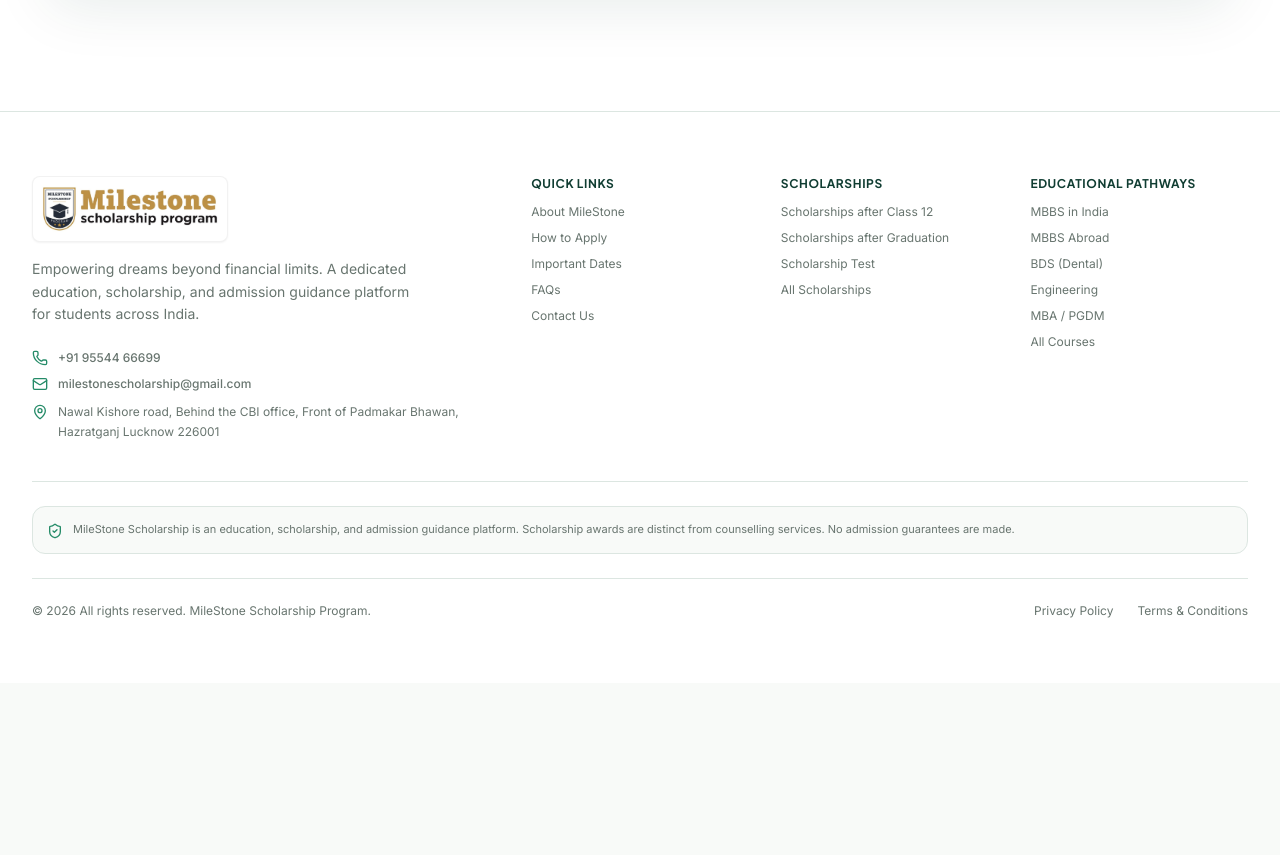
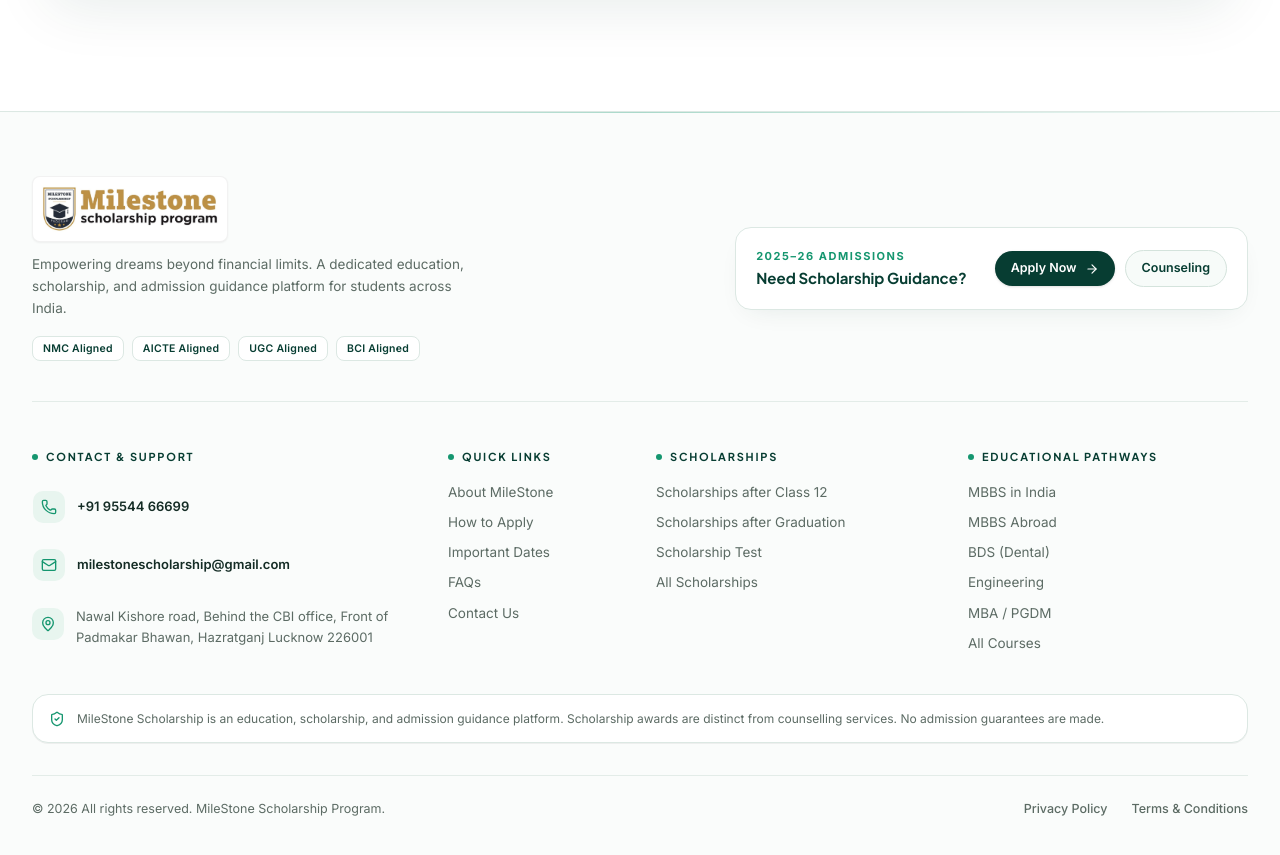
Before and after one commit to mannbond007/milestone, a Next.js app: page / in a window 1280 px wide. Shown: the part 7327-8182 px from the top of the page. Before the commit the page ends 8010 px from the top, so only its background shows below. Built offline with nearby package versions, Linux system fonts and the light colour scheme; no server answers.

Commit message:
Redesign Footer with architectural brand strip, contact icon badges, and refined link grid

```diff
--- a/src/components/layout/footer.tsx
+++ b/src/components/layout/footer.tsx
@@ -1,7 +1,7 @@
 "use client";
 
 import Link from "next/link";
-import { Mail, Phone, MapPin, ShieldCheck } from "lucide-react";
+import { ArrowRight, Mail, MapPin, Phone, ShieldCheck } from "lucide-react";
 import { BrandLogo } from "@/components/navigation/brand-logo";
 import { footerLinks } from "@/constants/navigation";
 import { useLocale } from "@/components/providers/locale-provider";
@@ -12,41 +12,104 @@ export function Footer() {
   return (
     <footer
       id="main-footer"
-      className="border-t border-[#DCE6E1] dark:border-[#21362E] bg-white dark:bg-[#08100D] text-[#172923] dark:text-[#F2F7F5] transition-colors duration-200"
+      className="relative overflow-hidden border-t border-[#DCE8E3] bg-[#FAFCFB] text-[#142C25] transition-colors duration-200 dark:border-[#162E26] dark:bg-[#07120F] dark:text-[#F2F7F5]"
     >
-      <div className="max-w-7xl mx-auto px-4 sm:px-6 lg:px-8 py-12 lg:py-16">
-        <div className="grid grid-cols-1 md:grid-cols-2 lg:grid-cols-5 gap-10 lg:gap-8">
-          {/* Brand & Mission Column (Span 2) */}
-          <div className="lg:col-span-2 space-y-4">
+      {/* Subtle top ambient highlight */}
+      <div
+        aria-hidden="true"
+        className="pointer-events-none absolute inset-x-0 top-0 h-px bg-gradient-to-r from-transparent via-[#15966F]/35 to-transparent"
+      />
+
+      <div className="mx-auto max-w-7xl px-4 py-14 sm:px-6 lg:px-8 lg:py-16">
+        {/* Top Brand + Quick-Start Strip */}
+        <div className="flex flex-col justify-between gap-6 border-b border-[#E3ECE8] pb-10 lg:flex-row lg:items-center dark:border-[#162E26]">
+          <div className="max-w-md space-y-3">
             <BrandLogo variant="footer" />
-            <p className="text-sm text-[#68756F] dark:text-[#9BB0A8] leading-relaxed max-w-sm">
+            <p className="text-[13.5px] leading-relaxed text-[#5C6B64] dark:text-[#A0B3AC]">
               {t(
                 "footer.tagline",
                 "Empowering dreams beyond financial limits. A dedicated education, scholarship, and admission guidance platform for students across India."
               )}
             </p>
+            <div className="flex flex-wrap items-center gap-2 pt-1">
+              {["NMC Aligned", "AICTE Aligned", "UGC Aligned", "BCI Aligned"].map(
+                (tag) => (
+                  <span
+                    key={tag}
+                    className="rounded-md border border-[#DCE8E3] bg-white px-2.5 py-1 text-[10.5px] font-semibold tracking-wide text-[#073D32] dark:border-[#1E3B32] dark:bg-[#0D1E19] dark:text-[#6EE7B7]"
+                  >
+                    {tag}
+                  </span>
+                )
+              )}
+            </div>
+          </div>
 
-            <div className="pt-2 space-y-2.5 text-xs text-[#68756F] dark:text-[#9BB0A8]">
-              <div className="flex items-center gap-2.5">
-                <Phone className="w-4 h-4 text-[#258B68] dark:text-[#34A880] flex-shrink-0" />
+          <div className="flex flex-col gap-3 rounded-2xl border border-[#DCE8E3] bg-white p-4 shadow-[0_10px_28px_-14px_rgba(7,61,50,0.12)] sm:flex-row sm:items-center sm:p-5 dark:border-[#1E3B32] dark:bg-[#0D1E19]">
+            <div className="sm:pr-4">
+              <div className="text-[11px] font-bold uppercase tracking-[0.14em] text-[#15966F] dark:text-[#34D399]">
+                2025–26 Admissions
+              </div>
+              <div className="mt-0.5 font-heading text-[15px] font-bold text-[#073D32] dark:text-white">
+                Need Scholarship Guidance?
+              </div>
+            </div>
+            <div className="flex flex-wrap items-center gap-2.5">
+              <Link
+                href="/sign-up"
+                className="group inline-flex items-center gap-2 rounded-full bg-[#073D32] px-4 py-2 text-[12.5px] font-semibold text-white shadow-sm transition-all hover:bg-[#0D5747] dark:bg-[#15966F] dark:hover:bg-[#19AC80]"
+              >
+                <span>Apply Now</span>
+                <ArrowRight className="h-3.5 w-3.5 transition-transform group-hover:translate-x-0.5" />
+              </Link>
+              <Link
+                href="/contact"
+                className="inline-flex items-center rounded-full border border-[#D4E3DC] bg-[#F7FBF9] px-4 py-2 text-[12.5px] font-semibold text-[#073D32] transition-colors hover:border-[#15966F]/45 hover:bg-white dark:border-[#1E3B32] dark:bg-[#132E26] dark:text-white"
+              >
+                Counseling
+              </Link>
+            </div>
+          </div>
+        </div>
+
+        {/* Main 12-Column Navigation & Contact Grid */}
+        <div className="mt-10 grid grid-cols-1 gap-10 md:grid-cols-2 lg:grid-cols-12 lg:gap-8">
+          {/* Contact Column (4 Cols) */}
+          <div className="space-y-3.5 lg:col-span-4">
+            <h4 className="inline-flex items-center gap-2 text-[11px] font-bold uppercase tracking-[0.16em] text-[#073D32] dark:text-[#6EE7B7]">
+              <span className="h-1.5 w-1.5 rounded-full bg-[#15966F] dark:bg-[#34D399]" />
+              Contact &amp; Support
+            </h4>
+
+            <div className="space-y-3 pt-1 text-[13px] text-[#5C6B64] dark:text-[#A0B3AC]">
               <a
                 href={`tel:${footerLinks.contact.phone.replace(/\s+/g, "")}`}
-                  className="hover:text-[#103D32] dark:hover:text-[#34A880] transition-colors font-medium"
+                className="group flex items-center gap-3 rounded-xl border border-transparent p-1.5 -ml-1.5 transition-colors hover:border-[#DCE8E3] hover:bg-white dark:hover:border-[#1E3B32] dark:hover:bg-[#0D1E19]"
               >
+                <span className="flex h-8 w-8 shrink-0 items-center justify-center rounded-lg bg-[#E8F5EF] text-[#15966F] dark:bg-[#132E26] dark:text-[#34D399]">
+                  <Phone className="h-4 w-4" />
+                </span>
+                <span className="font-semibold text-[#142C25] group-hover:text-[#15966F] dark:text-white dark:group-hover:text-[#34D399]">
                   {footerLinks.contact.phone}
+                </span>
               </a>
-              </div>
-              <div className="flex items-center gap-2.5">
-                <Mail className="w-4 h-4 text-[#258B68] dark:text-[#34A880] flex-shrink-0" />
+
               <a
                 href={`mailto:${footerLinks.contact.email}`}
-                  className="hover:text-[#103D32] dark:hover:text-[#34A880] transition-colors font-medium"
+                className="group flex items-center gap-3 rounded-xl border border-transparent p-1.5 -ml-1.5 transition-colors hover:border-[#DCE8E3] hover:bg-white dark:hover:border-[#1E3B32] dark:hover:bg-[#0D1E19]"
               >
+                <span className="flex h-8 w-8 shrink-0 items-center justify-center rounded-lg bg-[#E8F5EF] text-[#15966F] dark:bg-[#132E26] dark:text-[#34D399]">
+                  <Mail className="h-4 w-4" />
+                </span>
+                <span className="font-semibold text-[#142C25] group-hover:text-[#15966F] dark:text-white dark:group-hover:text-[#34D399]">
                   {footerLinks.contact.email}
+                </span>
               </a>
-              </div>
-              <div className="flex items-start gap-2.5">
-                <MapPin className="w-4 h-4 text-[#258B68] dark:text-[#34A880] flex-shrink-0 mt-0.5" />
+
+              <div className="flex items-start gap-3 p-1.5 -ml-1.5">
+                <span className="mt-0.5 flex h-8 w-8 shrink-0 items-center justify-center rounded-lg bg-[#E8F5EF] text-[#15966F] dark:bg-[#132E26] dark:text-[#34D399]">
+                  <MapPin className="h-4 w-4" />
+                </span>
                 <span className="leading-relaxed">
                   {t("footer.addressValue", footerLinks.contact.address)}
                 </span>
@@ -54,17 +117,18 @@ export function Footer() {
             </div>
           </div>
 
-          {/* Column: Quick Links */}
-          <div className="space-y-3">
-            <h4 className="text-xs font-bold uppercase tracking-wider text-[#103D32] dark:text-[#34A880]">
+          {/* Column: Quick Links (2 Cols) */}
+          <div className="space-y-4 lg:col-span-2">
+            <h4 className="inline-flex items-center gap-2 text-[11px] font-bold uppercase tracking-[0.16em] text-[#073D32] dark:text-[#6EE7B7]">
+              <span className="h-1.5 w-1.5 rounded-full bg-[#15966F] dark:bg-[#34D399]" />
               {t("footer.quickLinks", "Quick Links")}
             </h4>
-            <ul className="space-y-2.5 text-xs">
+            <ul className="space-y-2.5 text-[13.5px]">
               {footerLinks.quickLinks.map((item) => (
                 <li key={item.key}>
                   <Link
                     href={item.href}
-                    className="text-[#68756F] dark:text-[#9BB0A8] hover:text-[#103D32] dark:hover:text-[#34A880] transition-colors"
+                    className="inline-block text-[#5C6B64] transition-all duration-200 hover:translate-x-0.5 hover:text-[#15966F] dark:text-[#A0B3AC] dark:hover:text-[#34D399]"
                   >
                     {t(`nav.${item.key}`, item.label)}
                   </Link>
@@ -73,17 +137,18 @@ export function Footer() {
             </ul>
           </div>
 
-          {/* Column: Scholarships */}
-          <div className="space-y-3">
-            <h4 className="text-xs font-bold uppercase tracking-wider text-[#103D32] dark:text-[#34A880]">
+          {/* Column: Scholarships (3 Cols) */}
+          <div className="space-y-4 lg:col-span-3">
+            <h4 className="inline-flex items-center gap-2 text-[11px] font-bold uppercase tracking-[0.16em] text-[#073D32] dark:text-[#6EE7B7]">
+              <span className="h-1.5 w-1.5 rounded-full bg-[#15966F] dark:bg-[#34D399]" />
               {t("footer.scholarshipsTitle", "Scholarships")}
             </h4>
-            <ul className="space-y-2.5 text-xs">
+            <ul className="space-y-2.5 text-[13.5px]">
               {footerLinks.scholarships.map((item) => (
                 <li key={item.key}>
                   <Link
                     href={item.href}
-                    className="text-[#68756F] dark:text-[#9BB0A8] hover:text-[#103D32] dark:hover:text-[#34A880] transition-colors"
+                    className="inline-block text-[#5C6B64] transition-all duration-200 hover:translate-x-0.5 hover:text-[#15966F] dark:text-[#A0B3AC] dark:hover:text-[#34D399]"
                   >
                     {t(`nav.${item.key}`, item.label)}
                   </Link>
@@ -92,17 +157,18 @@ export function Footer() {
             </ul>
           </div>
 
-          {/* Column: Educational Pathways (Courses) */}
-          <div className="space-y-3">
-            <h4 className="text-xs font-bold uppercase tracking-wider text-[#103D32] dark:text-[#34A880]">
+          {/* Column: Educational Pathways (3 Cols) */}
+          <div className="space-y-4 lg:col-span-3">
+            <h4 className="inline-flex items-center gap-2 text-[11px] font-bold uppercase tracking-[0.16em] text-[#073D32] dark:text-[#6EE7B7]">
+              <span className="h-1.5 w-1.5 rounded-full bg-[#15966F] dark:bg-[#34D399]" />
               {t("footer.coursesTitle", "Educational Pathways")}
             </h4>
-            <ul className="space-y-2.5 text-xs">
+            <ul className="space-y-2.5 text-[13.5px]">
               {footerLinks.courses.map((item) => (
                 <li key={item.key}>
                   <Link
                     href={item.href}
-                    className="text-[#68756F] dark:text-[#9BB0A8] hover:text-[#103D32] dark:hover:text-[#34A880] transition-colors"
+                    className="inline-block text-[#5C6B64] transition-all duration-200 hover:translate-x-0.5 hover:text-[#15966F] dark:text-[#A0B3AC] dark:hover:text-[#34D399]"
                   >
                     {t(`nav.${item.key}`, item.label)}
                   </Link>
@@ -113,9 +179,9 @@ export function Footer() {
         </div>
 
         {/* Regulatory & Advisory Disclaimer */}
-        <div className="mt-10 pt-6 border-t border-[#DCE6E1] dark:border-[#21362E]">
-          <div className="p-3.5 rounded-xl bg-[#F8FAF8] dark:bg-[#111E1A] border border-[#DCE6E1] dark:border-[#21362E] text-[11px] text-[#68756F] dark:text-[#9BB0A8] leading-relaxed flex items-start gap-2.5">
-            <ShieldCheck className="w-4 h-4 text-[#258B68] dark:text-[#34A880] mt-0.5 flex-shrink-0" />
+        <div className="mt-10 rounded-2xl border border-[#DCE8E3] bg-white px-4 py-3.5 shadow-2xs dark:border-[#1E3B32] dark:bg-[#0D1E19]">
+          <div className="flex items-start gap-3 text-[12px] leading-relaxed text-[#5C6B64] dark:text-[#A0B3AC]">
+            <ShieldCheck className="mt-0.5 h-4 w-4 shrink-0 text-[#15966F] dark:text-[#34D399]" />
             <p>
               {t(
                 "footer.disclaimer",
@@ -126,21 +192,21 @@ export function Footer() {
         </div>
 
         {/* Bottom Bar: Copyright & Legal */}
-        <div className="mt-6 pt-6 border-t border-[#DCE6E1] dark:border-[#21362E] flex flex-col sm:flex-row items-center justify-between gap-4 text-xs text-[#68756F] dark:text-[#9BB0A8]">
+        <div className="mt-8 flex flex-col items-center justify-between gap-4 border-t border-[#E3ECE8] pt-6 text-[12.5px] text-[#5C6B64] sm:flex-row dark:border-[#162E26] dark:text-[#A0B3AC]">
           <div>
             &copy; {new Date().getFullYear()}{" "}
             {t("footer.rights", "MileStone Scholarship Program. All rights reserved.")}
           </div>
-          <div className="flex items-center gap-6">
+          <div className="flex items-center gap-6 font-medium">
             <Link
               href="/privacy-policy"
-              className="hover:text-[#103D32] dark:hover:text-[#34A880] transition-colors"
+              className="transition-colors hover:text-[#073D32] dark:hover:text-[#34D399]"
             >
               {t("footer.privacy", "Privacy Policy")}
             </Link>
             <Link
               href="/terms"
-              className="hover:text-[#103D32] dark:hover:text-[#34A880] transition-colors"
+              className="transition-colors hover:text-[#073D32] dark:hover:text-[#34D399]"
             >
               {t("footer.terms", "Terms & Conditions")}
             </Link>
```
Lines whose indentation alone changed are shown as unchanged.
